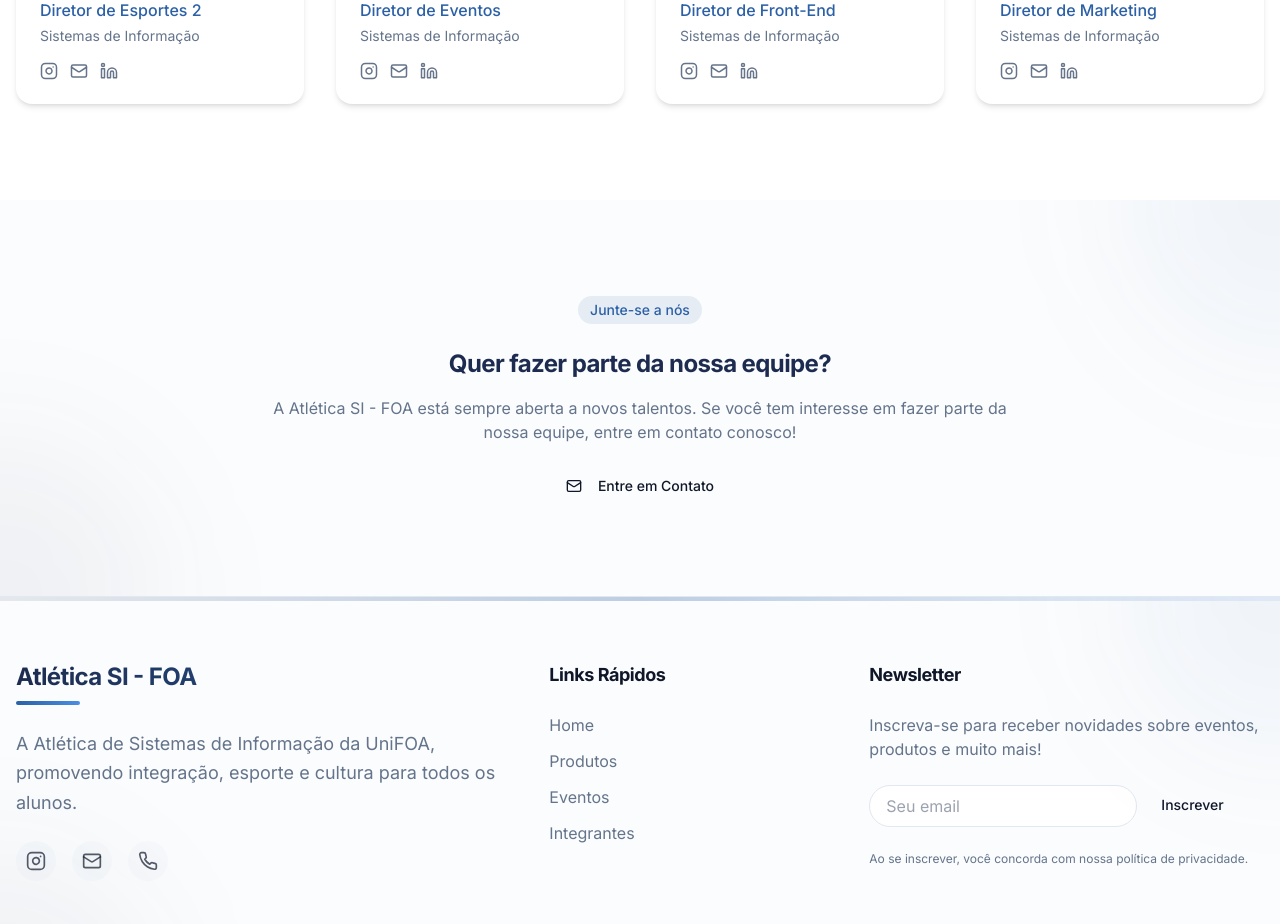
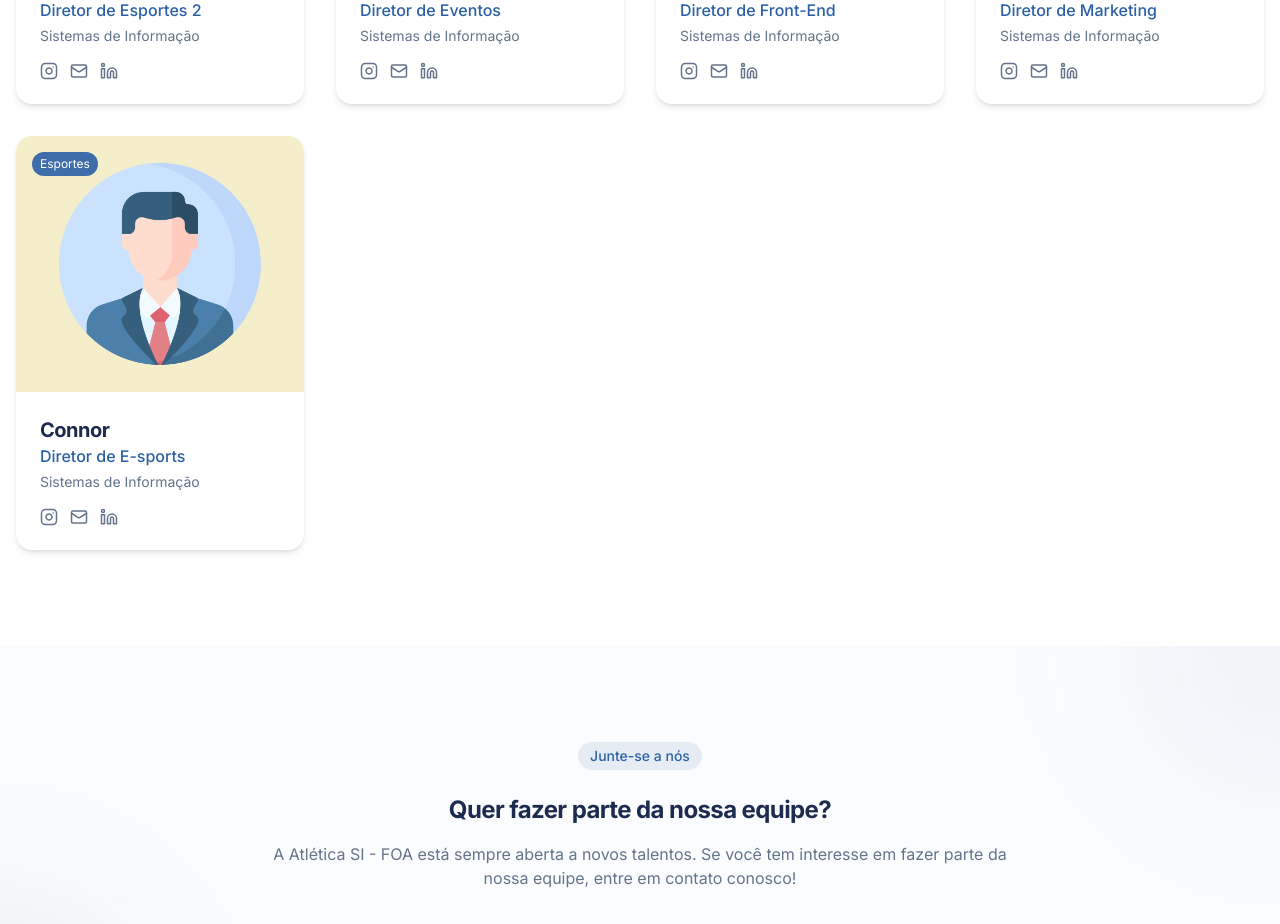
Before and after one commit to AndrewLPimenta/front-si-foa, a Next.js app: page /integrantes in a window 1280 px wide. Shown: the part 1280-2204 px from the top of the page. Built offline with nearby package versions, Linux system fonts and the light colour scheme.

Commit message:
adicionando membro

```diff
--- a/app/integrantes/page.tsx
+++ b/app/integrantes/page.tsx
@@ -119,6 +119,18 @@ const integrantes: Integrante[] = [
     linkedin: "inserir_linkedin",
     bio: "Responsável por planejar e executar as estratégias de comunicação e marketing da Atlética. Atua na divulgação de eventos, gerenciamento de redes sociais e fortalecimento da imagem da equipe dentro e fora da faculdade.",
     categoria: "Marketing",
+  },
+  {
+    id: 8,
+    nome: "Connor",
+    cargo: "Diretor de E-sports",
+    curso: "Sistemas de Informação",
+    imagem: "/perfil-provisorio.png",
+    instagram: "@inserir_instagram",
+    email: "inserir_email@exemplo.com",
+    linkedin: "inserir_linkedin",
+    bio: "Diretor de E-sports da Atlética, responsável por liderar e organizar as equipes de jogos eletrônicos. Estudante de Sistemas de Informação, ele combina conhecimento técnico com espírito competitivo para planejar campeonatos, promover a integração entre os jogadores e representar a Atlética em torneios universitários.",
+    categoria: "Esportes",
   },
 ]
 
--- a/app/page.tsx
+++ b/app/page.tsx
@@ -303,7 +303,7 @@ export default function Home() {
 
         <div className="grid sm:grid-cols-2 md:grid-cols-3 gap-8">
           <TestimonialCard
-            quote="A Atlética de Sistemas de Infomração da UniFOA mudou minha experiência universitária. "
+            quote="A Atlética de Sistemas de Informação da UniFOA mudou minha experiência universitária. "
             name="Ana Silva"
             role="Aluna de SI"
             image="/usuario.png"
```
